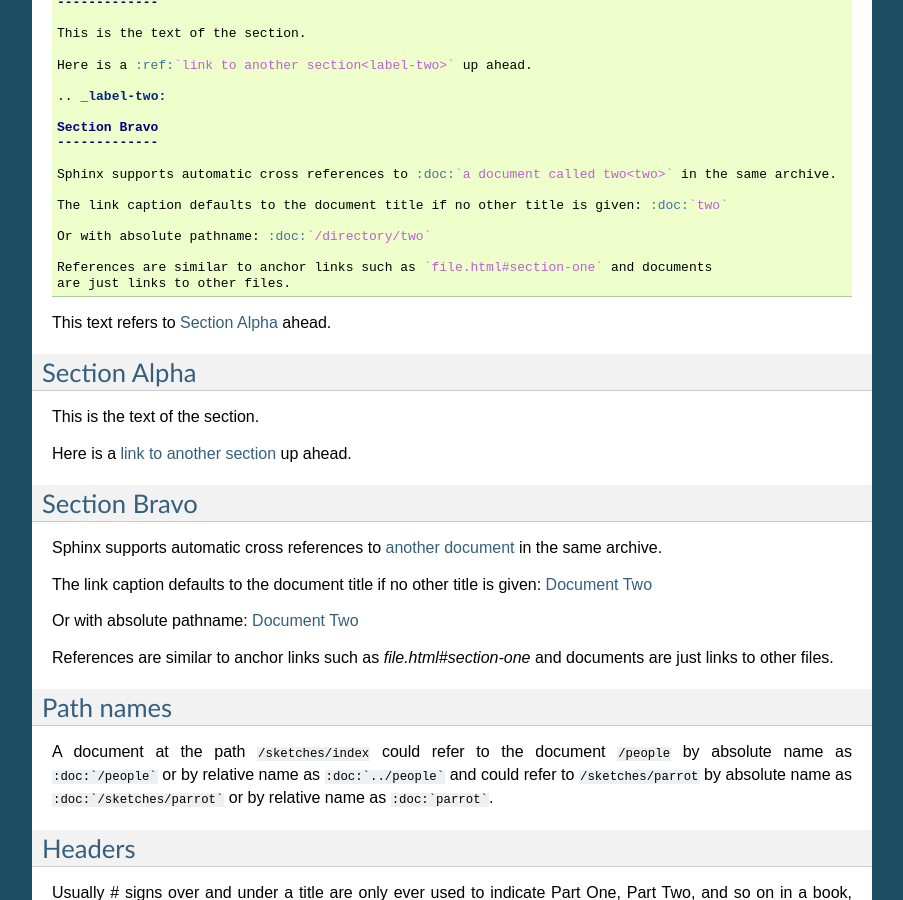
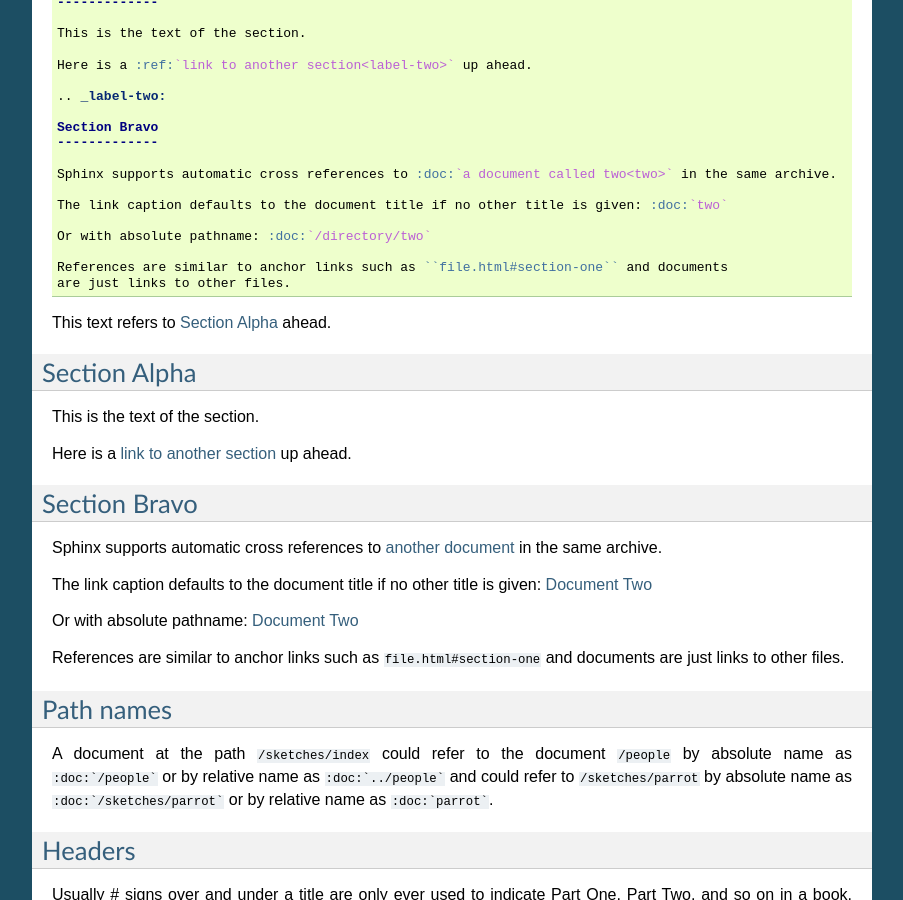
Before and after one commit to electronwill/sphinx, a Sphinx documentation site: the page built from source/directory/sphinx.rst, in a window 1280 px wide and 900 px high, scrolled down 5459 px. Shown: the whole window, without its empty margins (198-1101 px from the left). Built offline with Sphinx 7.4.7, drawn with Linux system fonts in a browser that asks for light colours.

Commit message:
Fix URL typo
Fix URL typo; code was formatted with single backticks instead of double.

```diff
--- a/source/directory/sphinx.rst
+++ b/source/directory/sphinx.rst
@@ -396,7 +396,7 @@ The ref and doc directives for references and documents:
 
   Or with absolute pathname: :doc:`/directory/two`
 
-  References are similar to anchor links such as `file.html#section-one` and documents
+  References are similar to anchor links such as ``file.html#section-one`` and documents
   are just links to other files.
 
 This text refers to :ref:`my-reference-label` ahead.
@@ -421,7 +421,7 @@ The link caption defaults to the document title if no other title is given: :doc
 
 Or with absolute pathname: :doc:`/directory/two`
 
-References are similar to anchor links such as `file.html#section-one` and documents
+References are similar to anchor links such as ``file.html#section-one`` and documents
 are just links to other files.
 
 Path names
```
